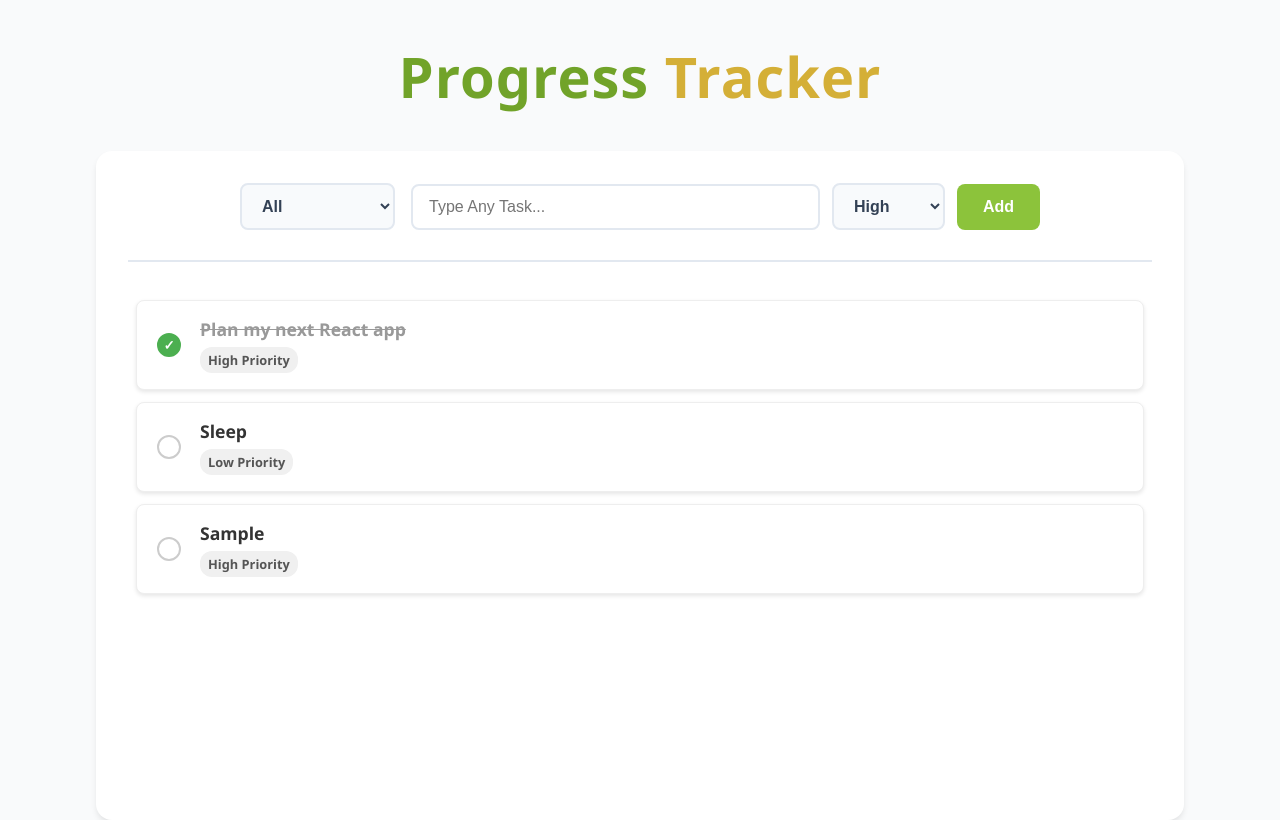
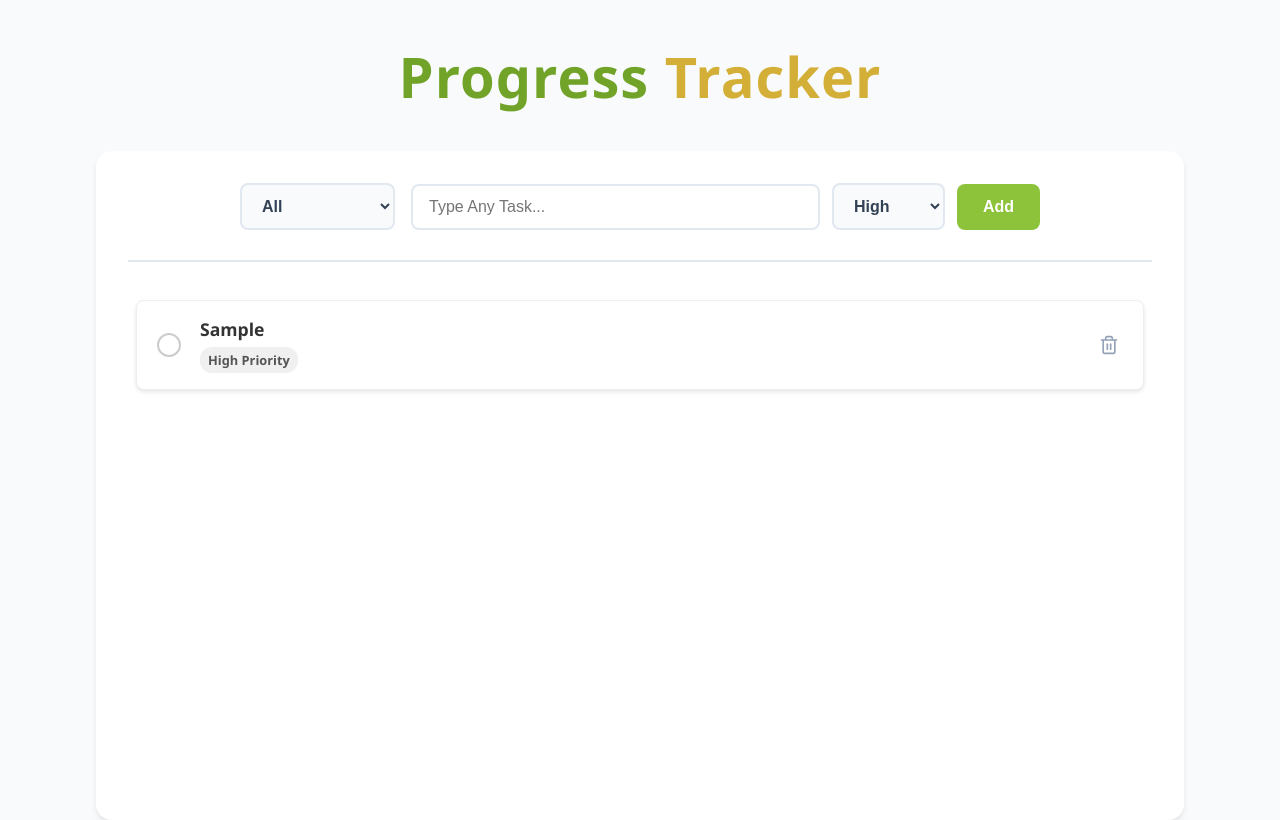
Before and after one commit to VisruthR/Progress-Tracker, a React (Vite) app: page / in a window 1280 px wide. Both pictures are taken after typing "Sample" into the empty fields and a click on the button "Add". Built offline with nearby package versions, Linux system fonts and the light colour scheme.

Commit message:
Added localstorage and added delete option

```diff
--- a/src/App.jsx
+++ b/src/App.jsx
@@ -5,21 +5,11 @@ import ListContainer from "./components/bottomcard/ListContainer";
 import "./App.css";
 
 function App() {
-  const [lists, setLists] = useState([
-    {
-      id: 1,
-      title: "Plan my next React app",
-      priority: "High",
-      isCompleted: true,
-    },
+  const [lists, setLists] = useState(() => {
+    const savedData = localStorage.getItem("list");
+    return savedData != null ? JSON.parse(savedData) : [];
+  });
 
-    {
-      id: 2,
-      title: "Sleep",
-      priority: "Low",
-      isCompleted: false,
-    },
-  ]);
   const [filter, setFilter] = useState("All");
 
   const handleCheckBox = (id) => {
@@ -34,20 +24,29 @@ function App() {
   };
 
   const updateList = (input) => {
-    setLists([
-      ...lists,
-      {
-        id: crypto.randomUUID(),
-        title: input.text,
-        priority: input.priority,
-        isCompleted: false,
-      },
-    ]);
+    const newInput = {
+      id: crypto.randomUUID(),
+      title: input.text,
+      priority: input.priority,
+      isCompleted: false,
+    };
+
+    const updatedTasks = [...lists, newInput];
+
+    setLists(updatedTasks);
+    localStorage.setItem("list", JSON.stringify(updatedTasks));
   };
 
   const handleFilter = (text) => {
     setFilter(text);
     console.log(text);
+  };
+
+  const handleDelete = (id) => {
+    const newList = lists.filter((item) => item.id !== id);
+
+    setLists(newList);
+    localStorage.setItem("list", JSON.stringify(newList));
   };
 
   return (
@@ -60,6 +59,7 @@ function App() {
           lists={lists}
           onToggle={handleCheckBox}
           filter={filter}
+          onDelete={handleDelete}
         />
       </main>
     </div>
--- a/src/components/bottomcard/ListCard.jsx
+++ b/src/components/bottomcard/ListCard.jsx
@@ -1,6 +1,6 @@
 import "./bottomcard.css";
 
-function ListCard({ list, onToggle }) {
+function ListCard({ list, onToggle, onDelete }) {
   return (
     <div className="list-card">
       <input
@@ -19,6 +19,25 @@ function ListCard({ list, onToggle }) {
 
         <span className="card-priority">{list.priority} Priority</span>
       </div>
+
+      <button className="delete-btn" onClick={() => onDelete(list.id)}>
+        <svg
+          xmlns="http://www.w3.org/2000/svg"
+          width="20"
+          height="20"
+          viewBox="0 0 24 24"
+          fill="none"
+          stroke="currentColor"
+          strokeWidth="2"
+          strokeLinecap="round"
+          strokeLinejoin="round"
+        >
+          <polyline points="3 6 5 6 21 6"></polyline>
+          <path d="M19 6v14a2 2 0 0 1-2 2H7a2 2 0 0 1-2-2V6m3 0V4a2 2 0 0 1 2-2h4a2 2 0 0 1 2 2v2"></path>
+          <line x1="10" y1="11" x2="10" y2="17"></line>
+          <line x1="14" y1="11" x2="14" y2="17"></line>
+        </svg>
+      </button>
     </div>
   );
 }
--- a/src/components/bottomcard/ListContainer.jsx
+++ b/src/components/bottomcard/ListContainer.jsx
@@ -2,7 +2,7 @@ import { useEffect, useRef } from "react";
 import ListCard from "./ListCard.jsx";
 import "./bottomcard.css";
 
-function ListContainer({ lists, onToggle, filter }) {
+function ListContainer({ lists, onToggle, filter, onDelete }) {
   const scrollRef = useRef(null);
   useEffect(() => {
     scrollRef.current?.scrollIntoView({
@@ -19,7 +19,12 @@ function ListContainer({ lists, onToggle, filter }) {
           filter === "All"
         ) {
           return (
-            <ListCard key={taskObj.id} list={taskObj} onToggle={onToggle} />
+            <ListCard
+              key={taskObj.id}
+              list={taskObj}
+              onToggle={onToggle}
+              onDelete={onDelete}
+            />
           );
         }
         console.log(taskObj);
--- a/src/components/bottomcard/bottomcard.css
+++ b/src/components/bottomcard/bottomcard.css
@@ -68,3 +68,21 @@
   color: #555;
   font-weight: 600;
 }
+
+.delete-btn {
+  background: transparent;
+  border: none;
+  color: #94a3b8;
+  cursor: pointer;
+  display: flex;
+  align-items: center;
+  justify-content: center;
+  padding: 8px;
+  border-radius: 6px;
+  transition: all 0.2s ease;
+}
+
+.delete-btn:hover {
+  color: #ef4444;
+  background-color: #fee2e2;
+}
--- a/src/components/topbar/Topbar.jsx
+++ b/src/components/topbar/Topbar.jsx
@@ -5,12 +5,16 @@ function InputBox({ updateList, onFilter }) {
   const [text, setText] = useState("");
   const [priority, setPriority] = useState("High");
 
+  function capitalizeWordsRegex(str) {
+    return str.replace(/\b\w/g, (char) => char.toUpperCase());
+  }
+
   const handleSubmit = (event) => {
     event.preventDefault();
     const cleanedText = text.trim();
 
     const finalOutput = {
-      text: cleanedText,
+      text: capitalizeWordsRegex(cleanedText),
       priority: priority,
     };
 
```
